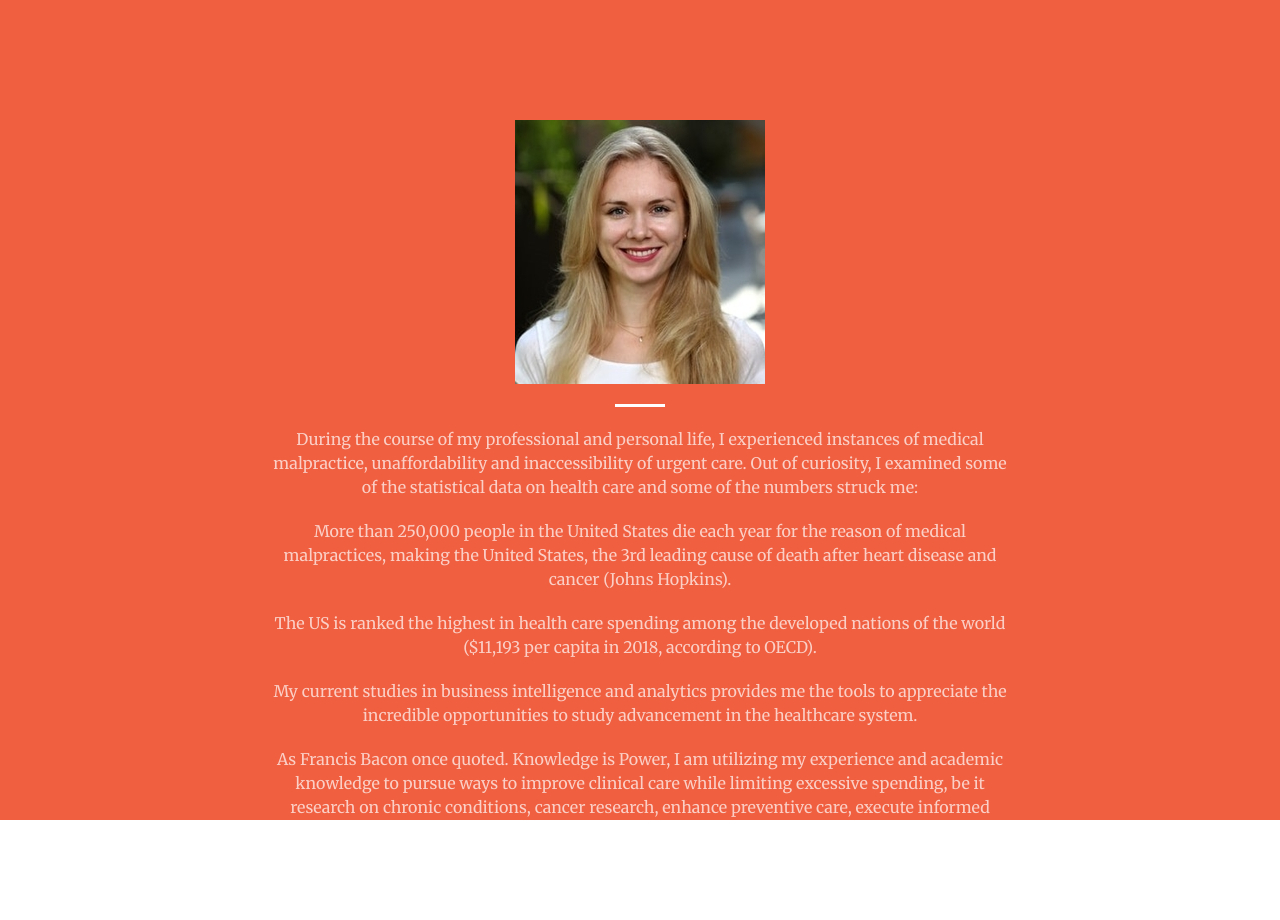
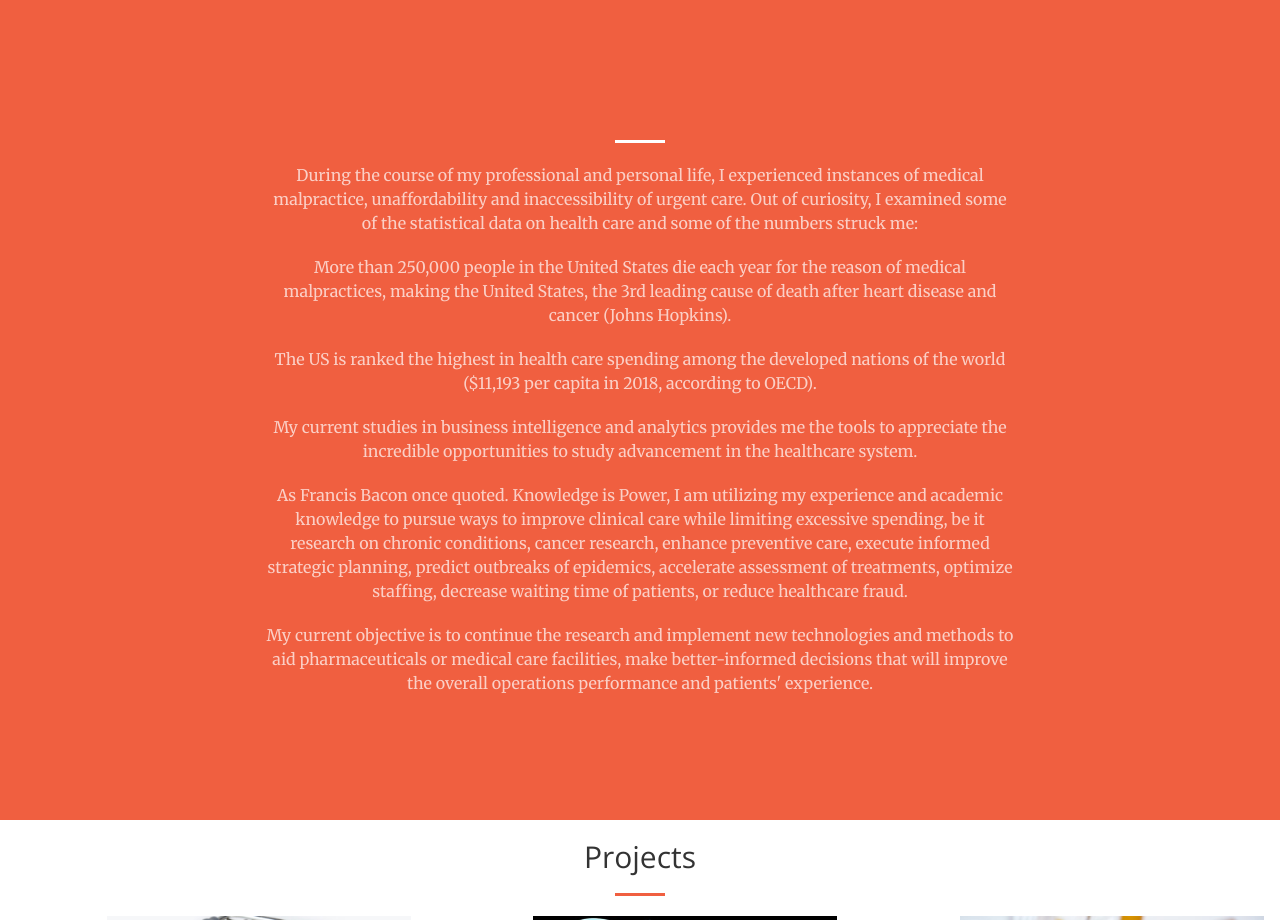
Before and after one commit to mpavlenk/mpavlenk.github.io, a plain HTML site: page index.html in a window 1280 px wide. Shown: the part 1580-2500 px from the top of the page. Drawn offline with nearby package versions, Linux system fonts and the light colour scheme.

Commit message:
Update index.html

```diff
--- a/index.html
+++ b/index.html
@@ -103,7 +103,6 @@ Goal-oriented team leader with the capacity to create synergy and integrity in a
 
     <section class="bg-primary" id="about" style="height: 100%">
         <div class="container">
-            <img src="img/sm_image.jpg" class="img-responsive" alt="" style="margin :auto">
             <div class="row">
                 <div class="col-lg-8 col-lg-offset-2 text-center">
                     <hr class="light">
```
